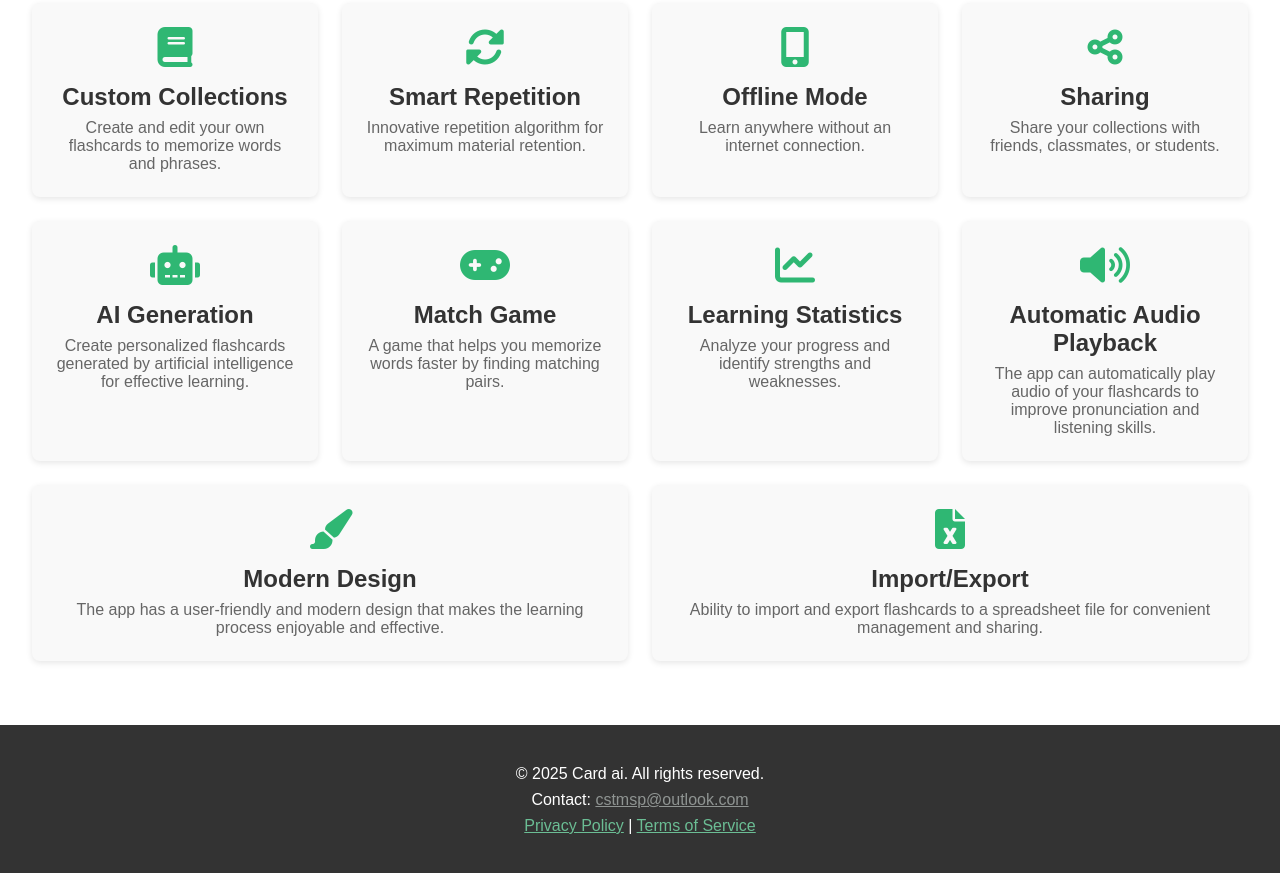
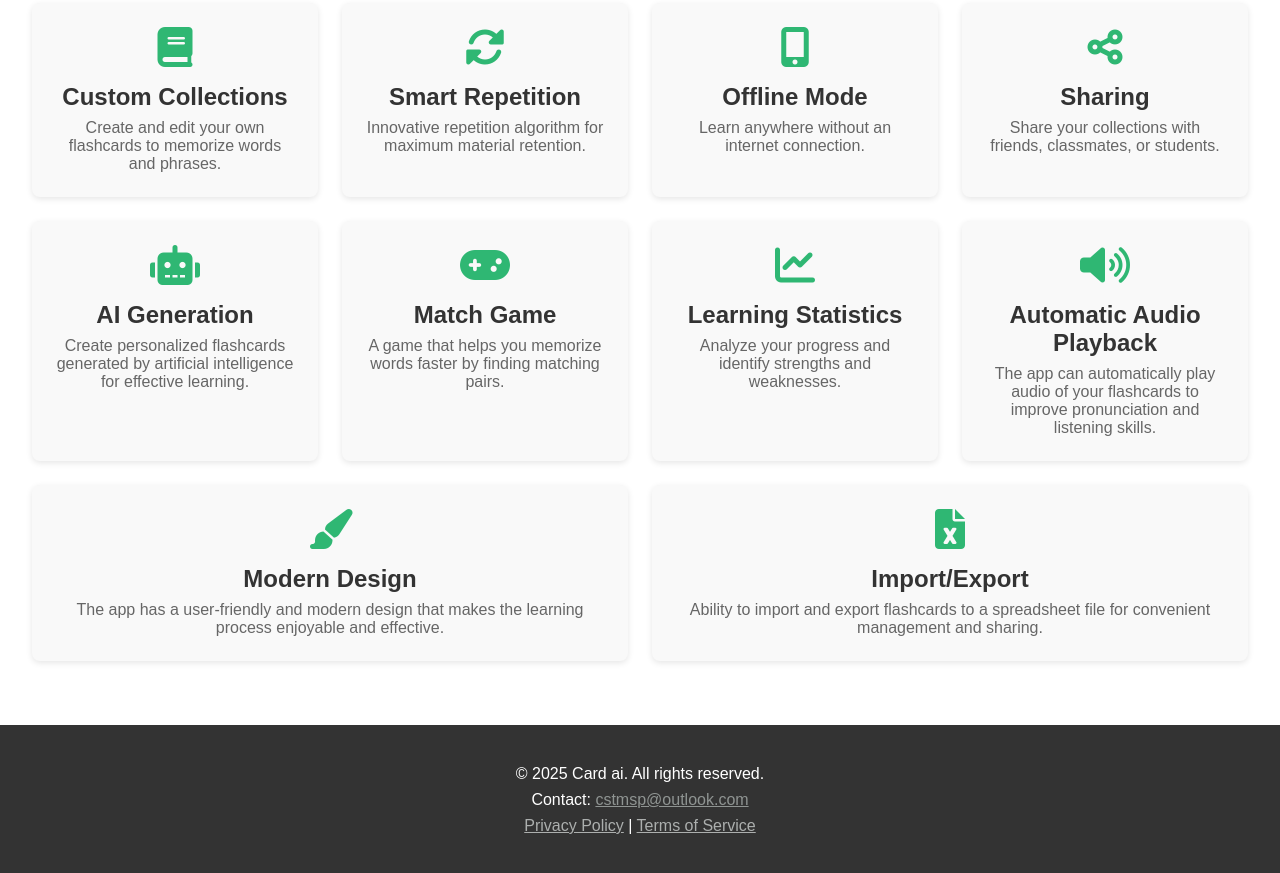
Before and after one commit to gitusmy/gitusmy.github.io, a plain HTML site: page card/index.html in a window 1280 px wide. Shown: the part 938-1811 px from the top of the page. Drawn offline with Linux system fonts and the light colour scheme.

Commit message:
Update index.html
new color

```diff
--- a/card/index.html
+++ b/card/index.html
@@ -217,7 +217,7 @@
     <div class="container">
       <p>&copy; 2025 Card ai. All rights reserved.</p>
       <p>Contact: <a href="mailto:cstmsp@outlook.com" style="color: #8f9492;">cstmsp@outlook.com</a></p>
-      <p><a href="https://kranus.com/card/policy" target="_blank" style="color: #6bbd94;">Privacy Policy</a> | <a href="https://kranus.com/card/tos" target="_blank" style="color: #6bbd94;">Terms of Service</a></p>
+      <p><a href="https://kranus.com/card/policy" target="_blank" style="color: #acafae;">Privacy Policy</a> | <a href="https://kranus.com/card/tos" target="_blank" style="color: #acafae;">Terms of Service</a></p>
     </div>
   </footer>
 
```
